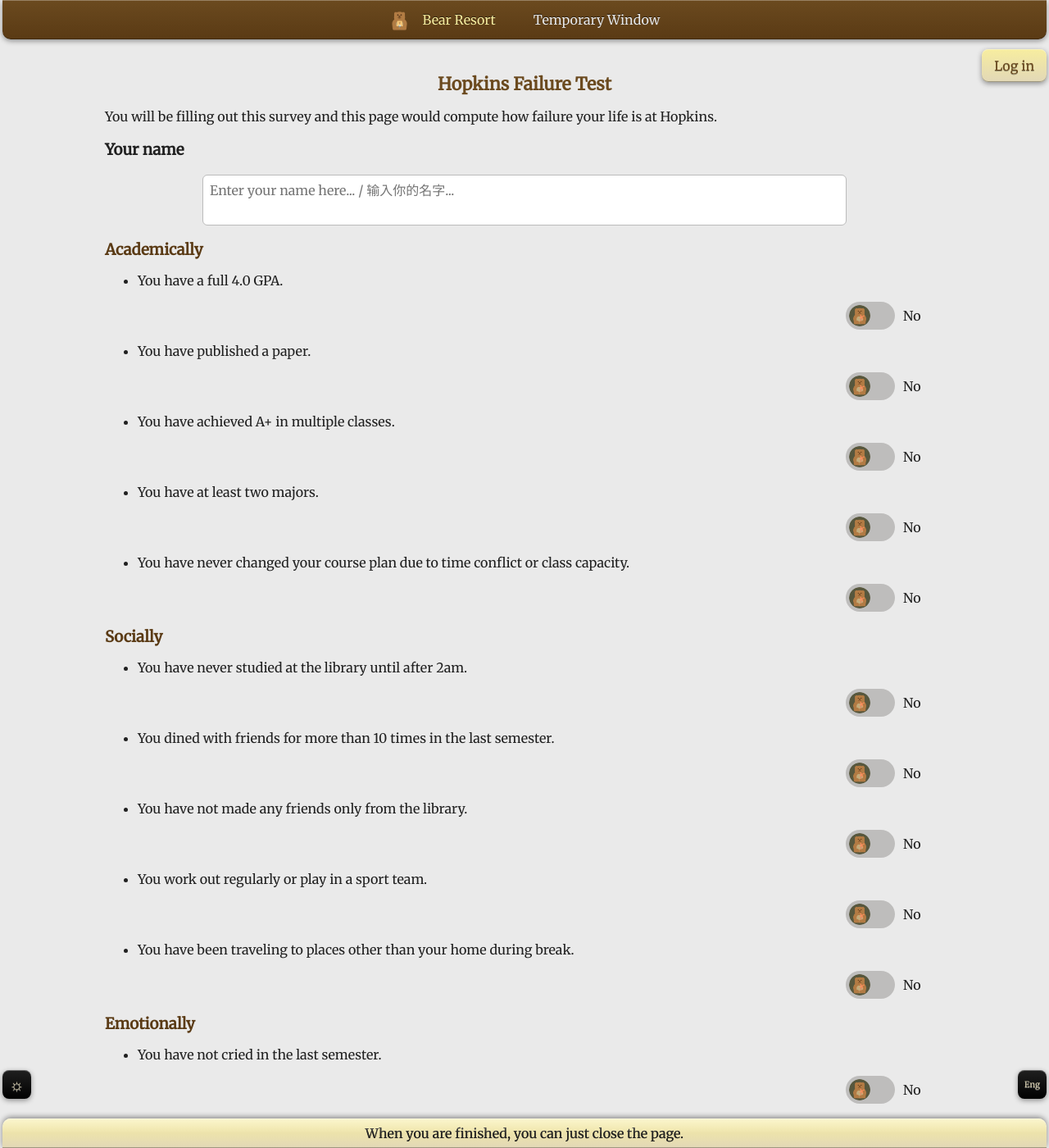
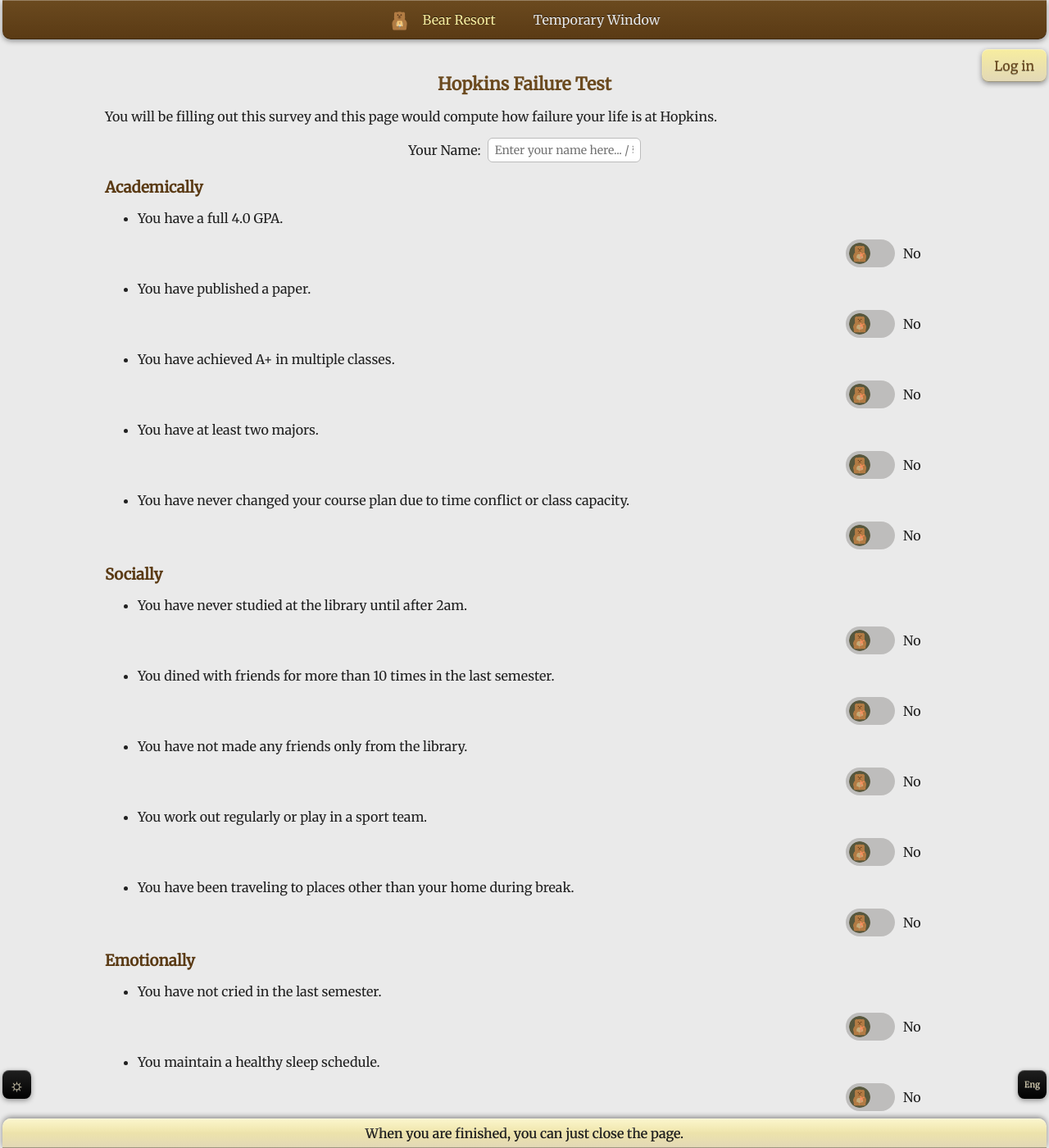
Before and after one commit to Bear-Resort/bear-resort.github.io, a Jekyll site: the page built from failure_test/failure_test.md, in a window 1280 px wide and 1400 px high. Shown: the whole window at 82% size. Built offline with Jekyll 4.4.1, drawn with Linux system fonts in a browser that asks for light colours.

Commit message:
updated new global style

```diff
--- a/assets/css/style.css
+++ b/assets/css/style.css
@@ -698,3 +698,10 @@
         padding: 1px 5px;
         border-color: #850b0b;
     }
+
+    .clms {
+        margin-bottom: 18px;
+        display: flex;
+        justify-content: center;
+        align-items: center;
+        gap: 8px; }
--- a/failure_test/failure_test.md
+++ b/failure_test/failure_test.md
@@ -8,9 +8,9 @@
 
 <span class="chn">你將填写本问卷，用於评估你的霍普金斯生活有多废物。</span>
 
-### <span class="eng">Your name</span><span class="chn">你的名字</span>
-
-<textarea id="inputBox" placeholder="Enter your name here... / 输入你的名字..." style="font-size: 16px"></textarea>
+<form class="clms" id="add-choice-form" autocomplete="off">
+    <span class="eng">Your Name:</span><span class="chn">你的名字:</span> <input type="text" id="inputBox" placeholder="Enter your name here... / 输入你的名字...">
+</form>
 
 ## <span class="eng">Academically</span><span class="chn">學術上</span>
 
```
Also changed, not shown: turntable/index.md (+1 -8 lines).
